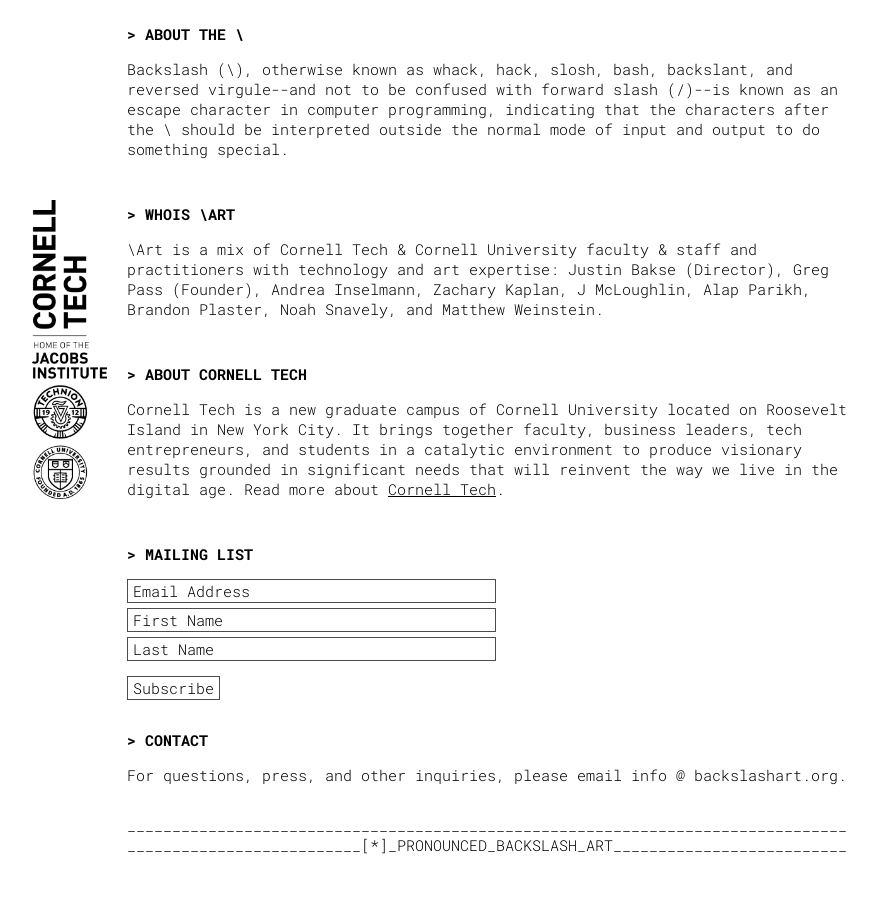
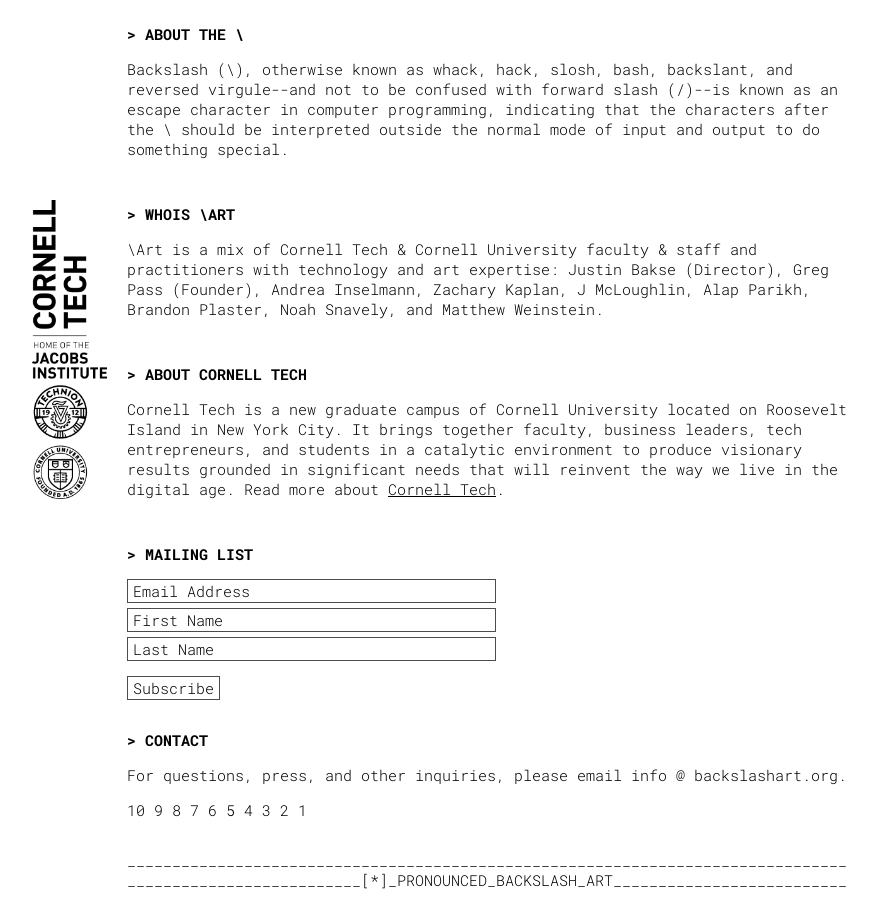
Before and after one commit to backslashart/backslashart.org, a Jekyll site: the page built from index.md, in a window 1280 px wide and 900 px high, scrolled down 2840 px. Shown: the whole window, without its empty margins (153-1030 px from the left). Built offline with Jekyll 4.4.1, drawn with Linux system fonts in a browser that asks for light colours; before the commit the page ends 3705 px from its top, so only the background shows below that.

Commit message:
Add printer's key

```diff
--- a/index.md
+++ b/index.md
@@ -67,3 +67,7 @@ Cornell Tech is a new graduate campus of Cornell University located on Roosevelt
 
 ## > CONTACT
 For questions, press, and other inquiries, please email info @ backslashart.org.
+
+
+
+10 9 8 7 6 5 4 3 2 1
```
